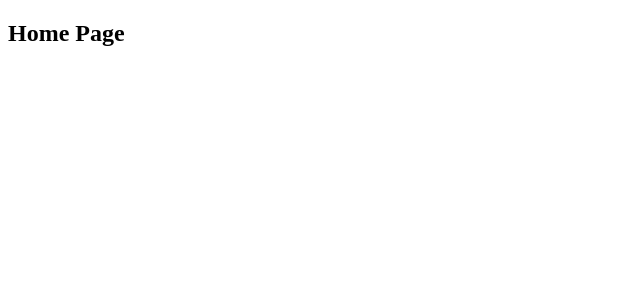
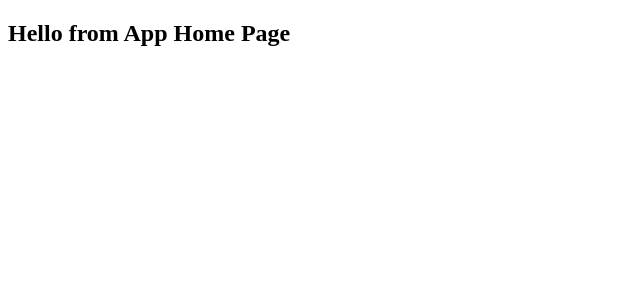
Before and after one commit to Academix1/Movie_App, a React (Create React App) app: page / in a window 1280 px wide. Shown: the top 300 px of the page, without its empty margins (0-640 px from the left). Built offline with nearby package versions, Linux system fonts and the light colour scheme.

Commit message:
Added Props

```diff
--- a/src/App.js
+++ b/src/App.js
@@ -3,7 +3,7 @@ import Home from './pages/Home';
 
 function App() {
   return (
-    <Home/>
+    <Home msg="Hello from App"/>
   );
 }
 
--- a/src/pages/Home.js
+++ b/src/pages/Home.js
@@ -1,7 +1,7 @@
 import React from 'react';
 
-function Home() {
-  return <h2>Home Page</h2>;
+function Home({msg}) {
+  return <h2>{msg} Home Page</h2>;
 }
 
 export default Home;
```
Also changed, not shown: 1 other file (tests, documents, lock files or other folders).
